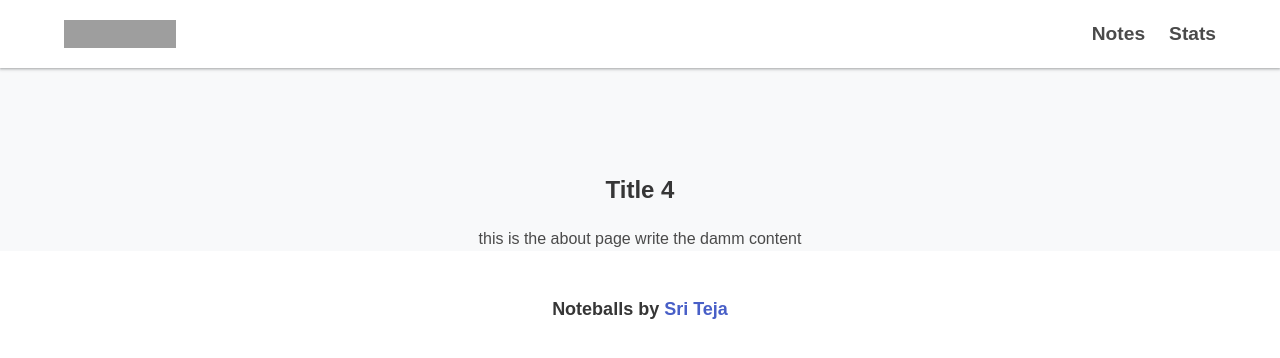
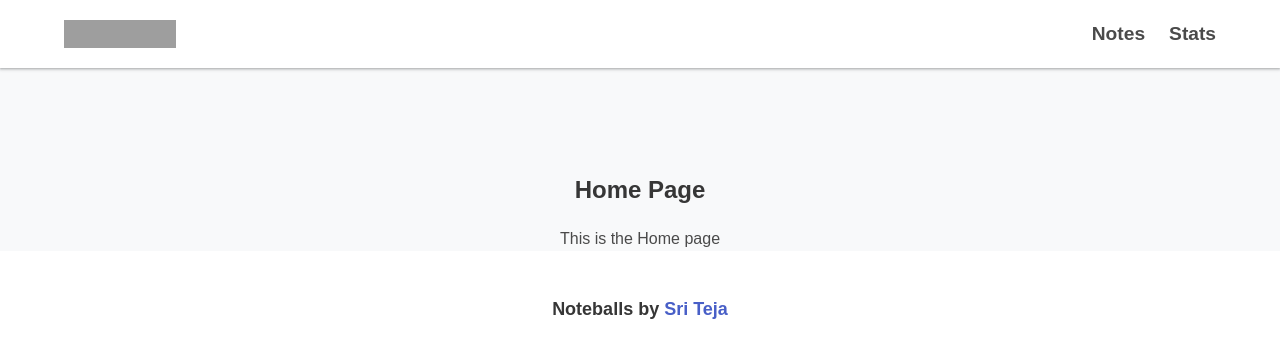
Before and after one commit to sriteja2602/noteballs-vuejs, a Vue app: page / in a window 1280 px wide. Shown: the top 358 px of the page. Built offline with nearby package versions, Linux system fonts and the light colour scheme; grey boxes are pictures that could not be loaded; a web font is replaced by a local one.

Commit message:
changes in home page, delete item alert

```diff
--- a/src/assets/main.css
+++ b/src/assets/main.css
@@ -1,7 +1,6 @@
 @import url('https://fonts.googleapis.com/css2?family=Lato&family=Reem+Kufi+Fun&display=swap');
 
 html{
-
     background-color: #f8f9fa;
 }
 
--- a/src/components/layout/Footer.vue
+++ b/src/components/layout/Footer.vue
@@ -1,5 +1,5 @@
 <template>
-  <footer class="footer pb-6" style="background-color: white;">
+  <footer class="footer pb-6 is-flex-align-items-flex-end mt-auto" style="background-color: white">
     <div class="content has-text-centered">
       <h5>
         <strong>Noteballs</strong> by
--- a/src/store/storeNotes.js
+++ b/src/store/storeNotes.js
@@ -54,10 +54,8 @@ export const useNotesStore = defineStore('storeNotes', {
             this.notes[updatedId].date = updatedDate
         },
         deleteNote(idToDelete){
-            let date = new Date().toLocaleString()
-            let id = idToDelete
-
-            this.notes = this.notes.filter(note => { return note.id !== idToDelete })
+            if(confirm("Are you sure you want to delete the note?"))
+                this.notes = this.notes.filter(note => { return note.id !== idToDelete })
         },
     },
         getters:{
--- a/src/views/HomeView.vue
+++ b/src/views/HomeView.vue
@@ -1,7 +1,7 @@
 <template>
     <div class="mt-6 container" >
-        <h4 class="title is-4">Title 4</h4>
-    <p>this is the about page write the damm content</p>
+        <h4 class="title is-4">Home Page</h4>
+        <p>This is the Home page</p>
     </div>
 </template>
 
```
